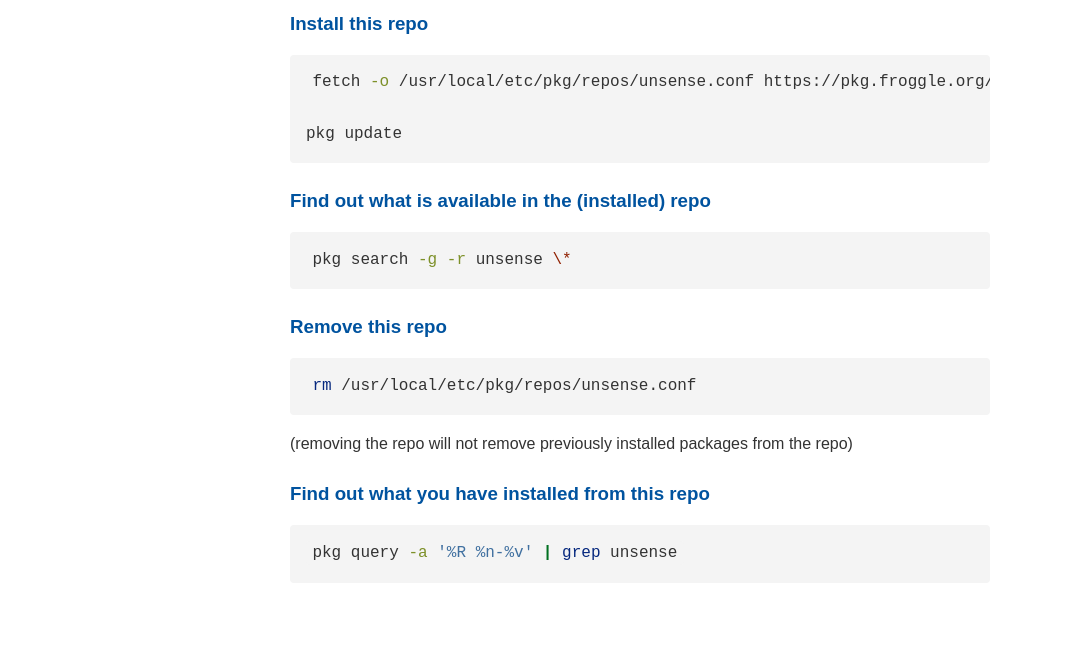
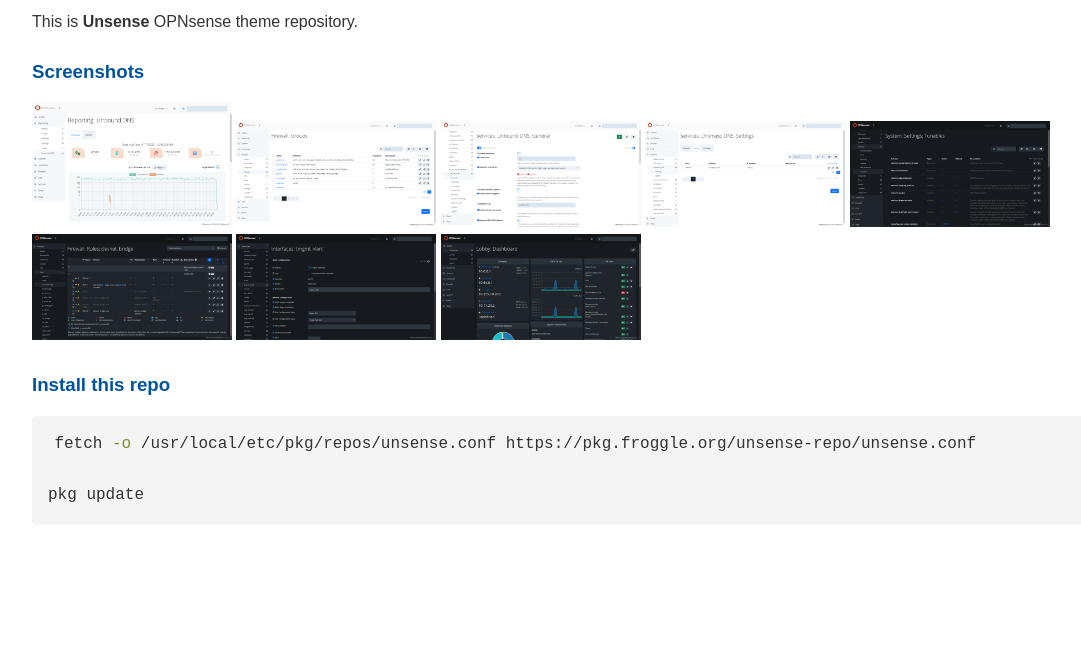
Before and after one commit to peterzen/unsense-repo, a plain HTML site: page index.html in a window 1280 px wide. Shown: the part 145-800 px from the top of the page, without its empty margins (0-1081 px from the left). Drawn offline with Linux system fonts and the light colour scheme.

Commit message:
deploy: c932526284b4ae5af99e3e639aa6f6ca205d9f85

```diff
--- a/index.html
+++ b/index.html
@@ -92,21 +92,19 @@
 <header id="title-block-header">
 <h1 class="title">Unsense OPNsense Theme Repo</h1>
 </header>
-<p>Welcome to the plugin repository of the <strong>Unsense</strong>
-OPNsense theme.</p>
+<p>This is <strong>Unsense</strong> OPNsense theme repository.</p>
+<h3 id="screenshots">Screenshots</h3>
+<p><a href="screen1.png"><img src="screen1.png" width="200"/></a>
+<a href="screen2.png"><img src="screen2.png" width="200"/></a>
+<a href="screen3.png"><img src="screen3.png" width="200"/></a>
+<a href="screen4.png"><img src="screen4.png" width="200"/></a>
+<a href="screen5.png"><img src="screen5.png" width="200"/></a>
+<a href="screen6.png"><img src="screen6.png" width="200"/></a>
+<a href="screen7.png"><img src="screen7.png" width="200"/></a>
+<a href="screen8.png"><img src="screen8.png" width="200"/></a></p>
 <h3 id="install-this-repo">Install this repo</h3>
 <div class="sourceCode" id="cb1"><pre class="sourceCode sh"><code class="sourceCode bash"><span id="cb1-1"><a href="#cb1-1" aria-hidden="true" tabindex="-1"></a><span class="ex">fetch</span> <span class="at">-o</span> /usr/local/etc/pkg/repos/unsense.conf https://pkg.froggle.org/unsense-repo/unsense.conf</span>
 <span id="cb1-2"><a href="#cb1-2" aria-hidden="true" tabindex="-1"></a></span>
 <span id="cb1-3"><a href="#cb1-3" aria-hidden="true" tabindex="-1"></a><span class="ex">pkg</span> update</span></code></pre></div>
-<h3 id="find-out-what-is-available-in-the-installed-repo">Find out what
-is available in the (installed) repo</h3>
-<div class="sourceCode" id="cb2"><pre class="sourceCode sh"><code class="sourceCode bash"><span id="cb2-1"><a href="#cb2-1" aria-hidden="true" tabindex="-1"></a><span class="ex">pkg</span> search <span class="at">-g</span> <span class="at">-r</span> unsense <span class="dt">\*</span></span></code></pre></div>
-<h3 id="remove-this-repo">Remove this repo</h3>
-<div class="sourceCode" id="cb3"><pre class="sourceCode sh"><code class="sourceCode bash"><span id="cb3-1"><a href="#cb3-1" aria-hidden="true" tabindex="-1"></a><span class="fu">rm</span> /usr/local/etc/pkg/repos/unsense.conf</span></code></pre></div>
-<p>(removing the repo will not remove previously installed packages from
-the repo)</p>
-<h3 id="find-out-what-you-have-installed-from-this-repo">Find out what
-you have installed from this repo</h3>
-<div class="sourceCode" id="cb4"><pre class="sourceCode sh"><code class="sourceCode bash"><span id="cb4-1"><a href="#cb4-1" aria-hidden="true" tabindex="-1"></a><span class="ex">pkg</span> query <span class="at">-a</span> <span class="st">&#39;%R %n-%v&#39;</span> <span class="kw">|</span> <span class="fu">grep</span> unsense</span></code></pre></div>
 </body>
 </html>
--- a/simple.css
+++ b/simple.css
@@ -2,8 +2,7 @@
     font-family: Arial, sans-serif;
     line-height: 1.6;
     margin: 2em auto;
-    max-width: 700px;
-    padding: 0 1em;
+    padding: 1em 2em;
     color: #333;
     background-color: #fff;
 }
```
Also changed, not shown: screen1.png (added), screen2.png (added), screen3.png (added), screen4.png (added), screen5.png (added), screen6.png (added), screen7.png (added), screen8.png (added), 3 other files.
